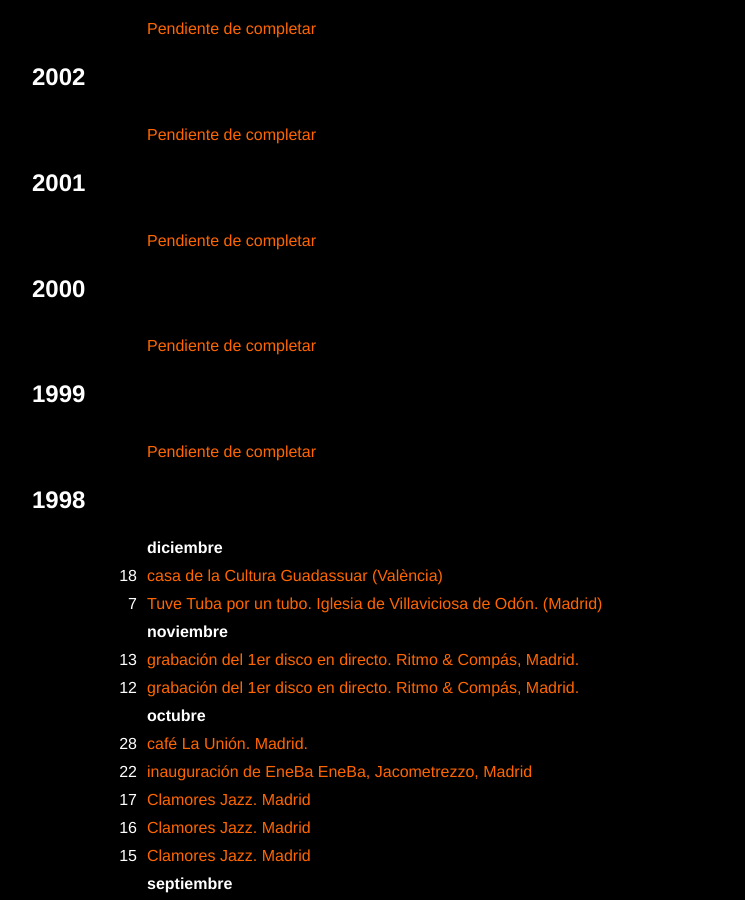
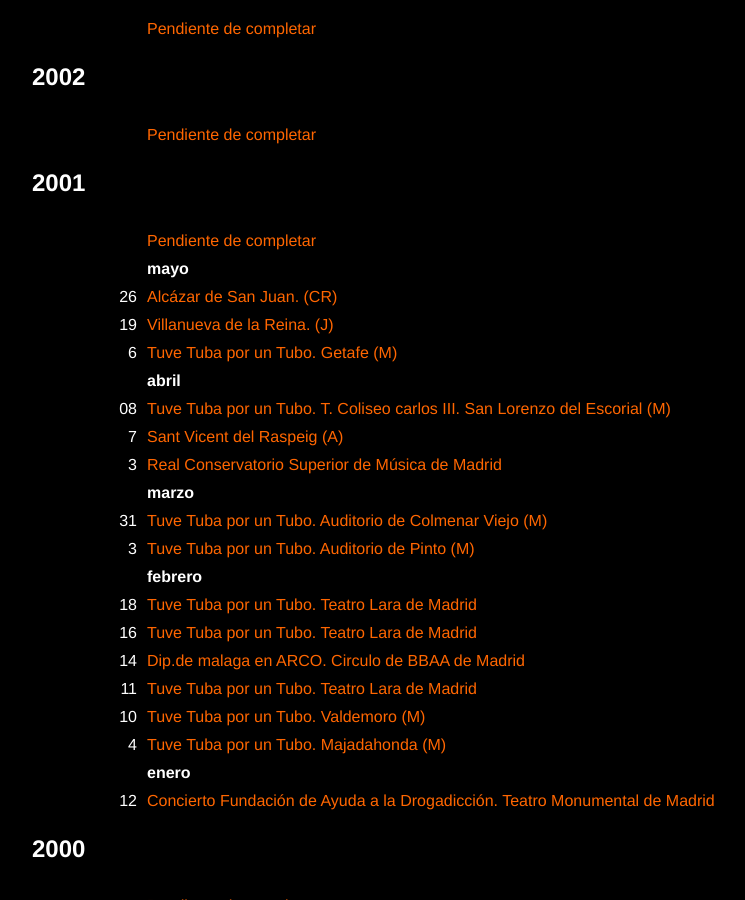
Before and after one commit to siraligator/siraligator.github.io, a Jekyll site: the page built from cuandotocan.html, in a window 1280 px wide and 900 px high, scrolled down 6655 px. Shown: the whole window, without its empty margins (139-884 px from the left). Built offline with Jekyll 4.4.1, drawn with Linux system fonts in a browser that asks for light colours; Markdown is read by kramdown in place of the engine named in the settings; comment, search, counter and statistics services are not loaded.

Commit message:
Update conciertos.yml

```diff
--- a/_data/conciertos.yml
+++ b/_data/conciertos.yml
@@ -625,6 +625,79 @@
           shows:
             - name: "Pendiente de completar"
               done: si
+    - month: mayo
+      days:
+        - day: 26
+          shows:
+            - name: Alcázar de San Juan. (CR)
+              done: si
+        - day: 19
+          shows:
+            - name: Villanueva de la Reina. (J)
+              done: si
+        - day: 06
+          shows:
+            - name: Tuve Tuba por un Tubo. Getafe (M)
+              done: si
+    - month: abril
+      days:
+        - day: 08
+          shows:
+            - name: Tuve Tuba por un Tubo. T. Coliseo carlos III. San Lorenzo del Escorial (M)
+              done: si
+        - day: 07
+          shows:
+            - name: Sant Vicent del Raspeig (A)
+              done: si
+        - day: 03
+          shows:
+            - name: Real Conservatorio Superior de Música de Madrid
+              done: si
+    - month: marzo
+      days:
+        - day: 31
+          shows:
+            - name: Tuve Tuba por un Tubo. Auditorio de Colmenar Viejo (M)
+              done: si
+        - day: 03
+          shows:
+            - name: Tuve Tuba por un Tubo. Auditorio de Pinto (M)
+              done: si
+    - month: febrero
+      days:
+        - day: 18
+          shows:
+            - name: Tuve Tuba por un Tubo. Teatro Lara de Madrid
+              done: si
+        - day: 16
+          shows:
+            - name: Cafe-Teatro El Figaro. Toledo
+              done: si
+          shows:
+            - name: Tuve Tuba por un Tubo. Teatro Lara de Madrid
+              done: si
+        - day: 14
+          shows:
+            - name: Dip.de malaga en ARCO. Circulo de BBAA de Madrid
+              done: si
+        - day: 11
+          shows:
+            - name: Tuve Tuba por un Tubo. Teatro Lara de Madrid
+              done: si
+        - day: 10
+          shows:
+            - name: Tuve Tuba por un Tubo. Valdemoro (M)
+              done: si
+        - day: 04
+          shows:
+            - name: Tuve Tuba por un Tubo. Majadahonda (M)
+              done: si
+    - month: enero
+      days:
+        - day: 12
+          shows:
+            - name: Concierto Fundación de Ayuda a la Drogadicción. Teatro Monumental de Madrid
+              done: si
 - year: 2000
   months:
     - month:
```
